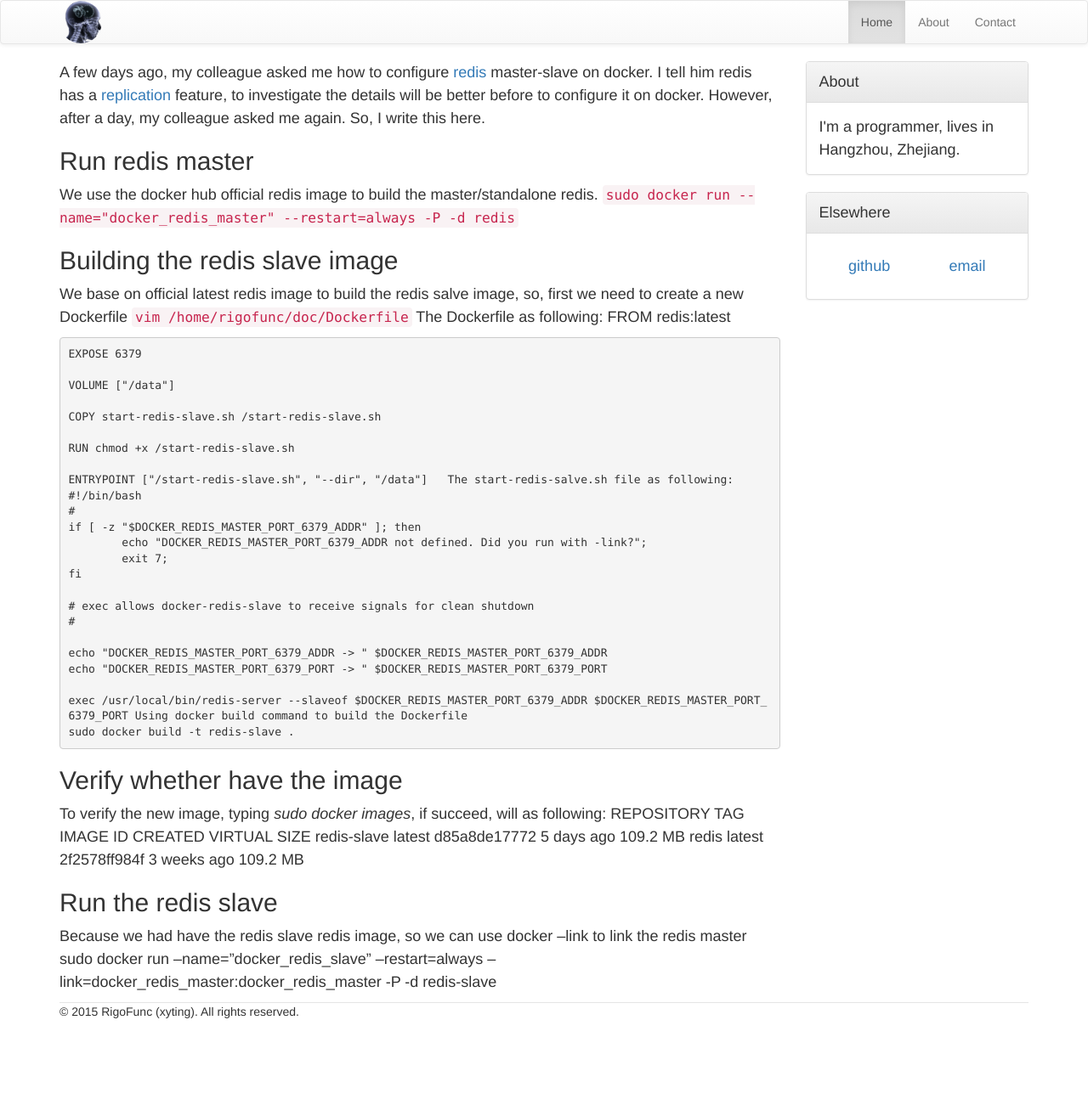
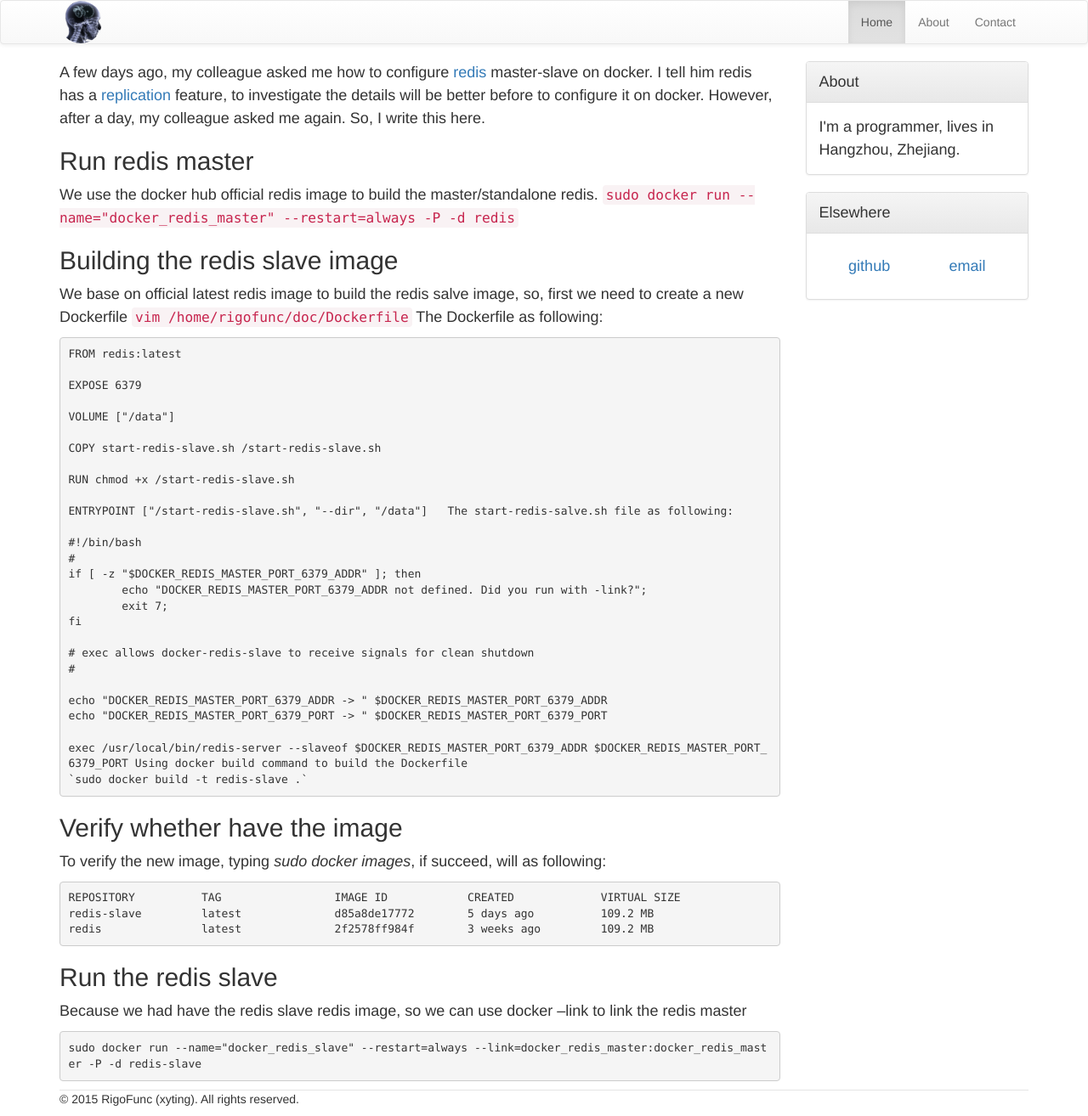
Before and after one commit to rigofunc/xyting.github.io, a Jekyll site: the page built from _posts/2015-10-6-docker-redis-master-slave.md, in a window 1280 px wide. Shown: the whole page at 85% size. Built offline with Jekyll 4.4.1, drawn with Linux system fonts in a browser that asks for light colours; Markdown is read by kramdown in place of the engine named in the settings; before the commit the page ends 1211 px from its top, so only the background shows below that.

Commit message:
udpate the format

```diff
--- a/_posts/2015-10-6-docker-redis-master-slave.md
+++ b/_posts/2015-10-6-docker-redis-master-slave.md
@@ -13,6 +13,7 @@ We use the docker hub official redis image to build the master/standalone redis.
 We base on official latest redis image to build the redis salve image, so, first we need to create a new Dockerfile
 	`vim /home/rigofunc/doc/Dockerfile`
 The Dockerfile as following:
+
 	FROM redis:latest
 
 	EXPOSE 6379
@@ -25,6 +26,7 @@ The Dockerfile as following:
 
 	ENTRYPOINT ["/start-redis-slave.sh", "--dir", "/data"]
 The start-redis-salve.sh file as following:
+
 	#!/bin/bash
 	#
 	if [ -z "$DOCKER_REDIS_MASTER_PORT_6379_ADDR" ]; then
@@ -40,14 +42,16 @@ The start-redis-salve.sh file as following:
 
 	exec /usr/local/bin/redis-server --slaveof $DOCKER_REDIS_MASTER_PORT_6379_ADDR $DOCKER_REDIS_MASTER_PORT_6379_PORT
 Using docker build command to build the Dockerfile
-	sudo docker build -t redis-slave .
+	`sudo docker build -t redis-slave .`
 
 ## Verify whether have the image
 To verify the new image, typing *sudo docker images*, if succeed, will as following:
+
 	REPOSITORY          TAG                 IMAGE ID            CREATED             VIRTUAL SIZE
 	redis-slave         latest              d85a8de17772        5 days ago          109.2 MB
 	redis               latest              2f2578ff984f        3 weeks ago         109.2 MB
 
 ## Run the redis slave
 Because we had have the redis slave redis image, so we can use docker --link to link the redis master
+
 	sudo docker run --name="docker_redis_slave" --restart=always --link=docker_redis_master:docker_redis_master -P -d redis-slave
```
